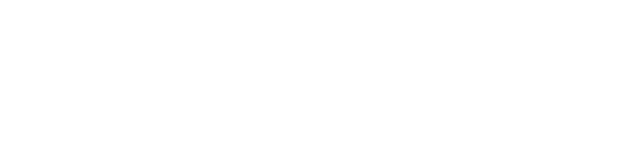
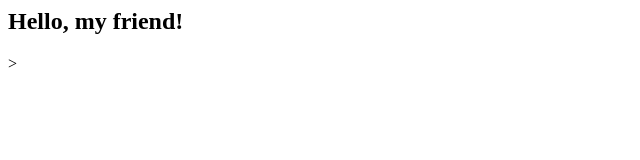
Before and after one commit to VladislavPalmov/first-project, a plain HTML site: page index.html in a window 1280 px wide. Shown: the whole page, without its empty margins (0-640 px from the left). Drawn offline with Linux system fonts and the light colour scheme.

Commit message:
простая разметка в html

```diff
--- a/index.html
+++ b/index.html
@@ -1 +1,17 @@
-<div></div>
+<html>
+    <head>
+        <meta charset="utf-8">
+        <link rel="stylesheet" href="style.css">
+    </head>
+
+    <body>
+        <header>
+            <div></div>
+            <section>
+             <h2>Hello, my friend!</h2>
+            </section>
+        </header>>
+
+        <footer></footer>
+    </body>
+</html>
```
